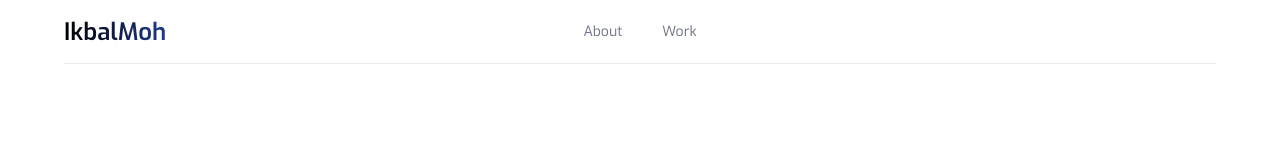
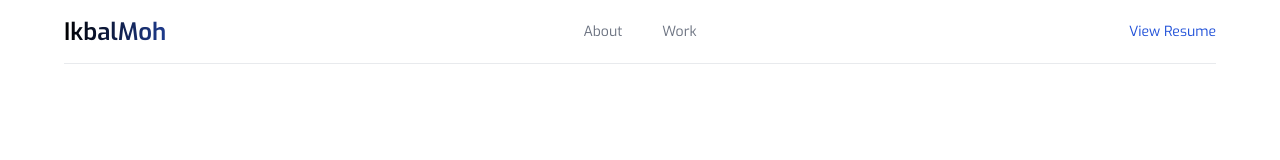
Before and after one commit to ikbalmoh/ikbalmoh.github.io, a React (Vite) app: page / in a window 1280 px wide. Shown: the top 160 px of the page. Built offline with nearby package versions, Linux system fonts and the light colour scheme.

Commit message:
header: add resume link

```diff
--- a/src/components/header/MobileNav.tsx
+++ b/src/components/header/MobileNav.tsx
@@ -27,7 +27,7 @@ export default function MobileNav({ visible, onDismiss }: Props) {
           <AiOutlineClose size={30} />
         </button>
       </div>
-      <div className="flex w-full flex-col px-5 pb-5">
+      <div className="flex h-full w-full flex-col items-start px-5 pb-5">
         {links.map((link) => (
           <a
             key={link.id}
@@ -38,6 +38,15 @@ export default function MobileNav({ visible, onDismiss }: Props) {
             {link.label}
           </a>
         ))}
+        <div className="my-5 flex-1"></div>
+        <a
+          href="https://www.cakeresume.com/ikbalmoh"
+          target="_blank"
+          className=" rounded-lg border border-blue-700 px-5 py-3 text-blue-700 transition-colors duration-500 hover:font-medium hover:text-blue-900"
+          rel="external noreferrer"
+        >
+          View Resume
+        </a>
       </div>
     </div>
   )
--- a/src/components/header/index.tsx
+++ b/src/components/header/index.tsx
@@ -32,7 +32,15 @@ export default function Header() {
             </a>
           ))}
         </div>
-        <div className="w-min md:w-[200px]">
+        <div className="flex w-min justify-end md:w-[200px]">
+          <a
+            href="https://www.cakeresume.com/ikbalmoh"
+            target="_blank"
+            className="hidden text-sm text-blue-700 transition-colors duration-500 hover:font-medium hover:text-blue-900 md:block"
+            rel="external noreferrer"
+          >
+            View Resume
+          </a>
           <button
             className="flex flex-col items-center justify-center md:hidden"
             onClick={() => setActive(true)}
```
